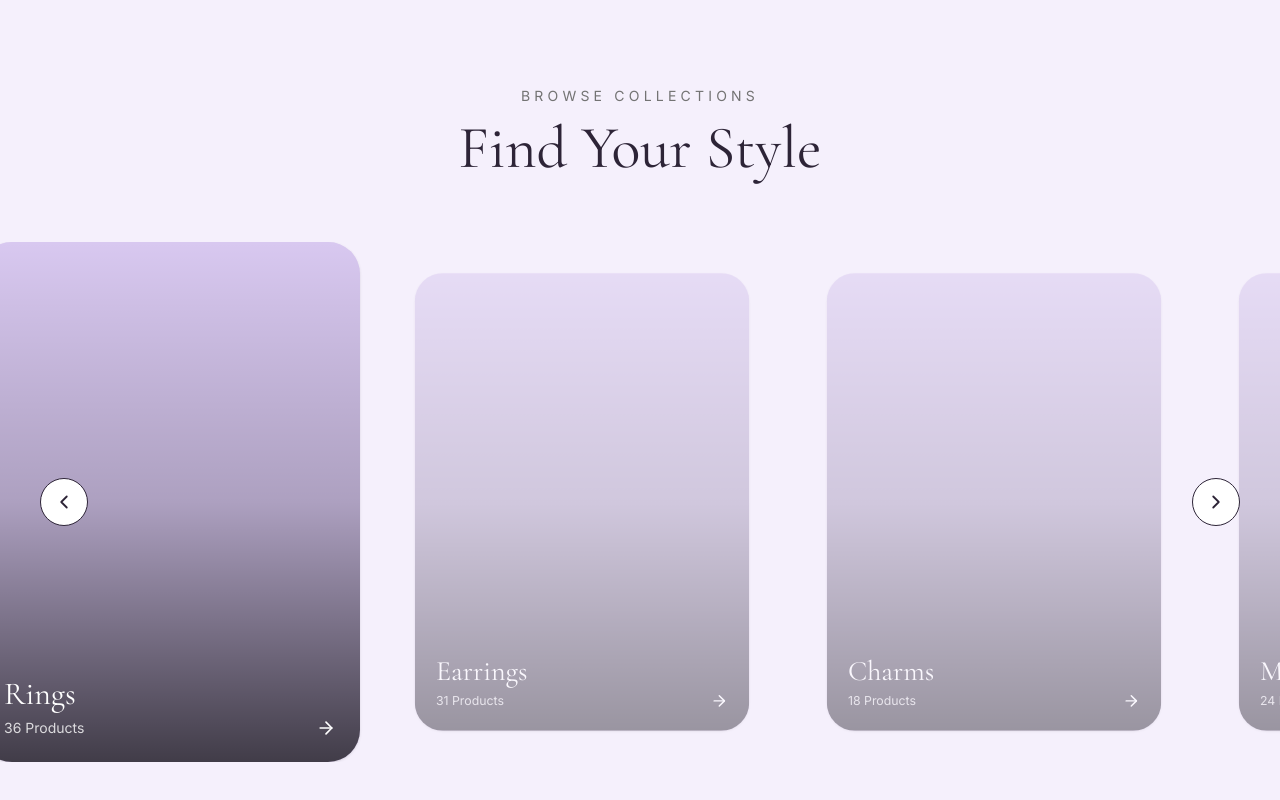
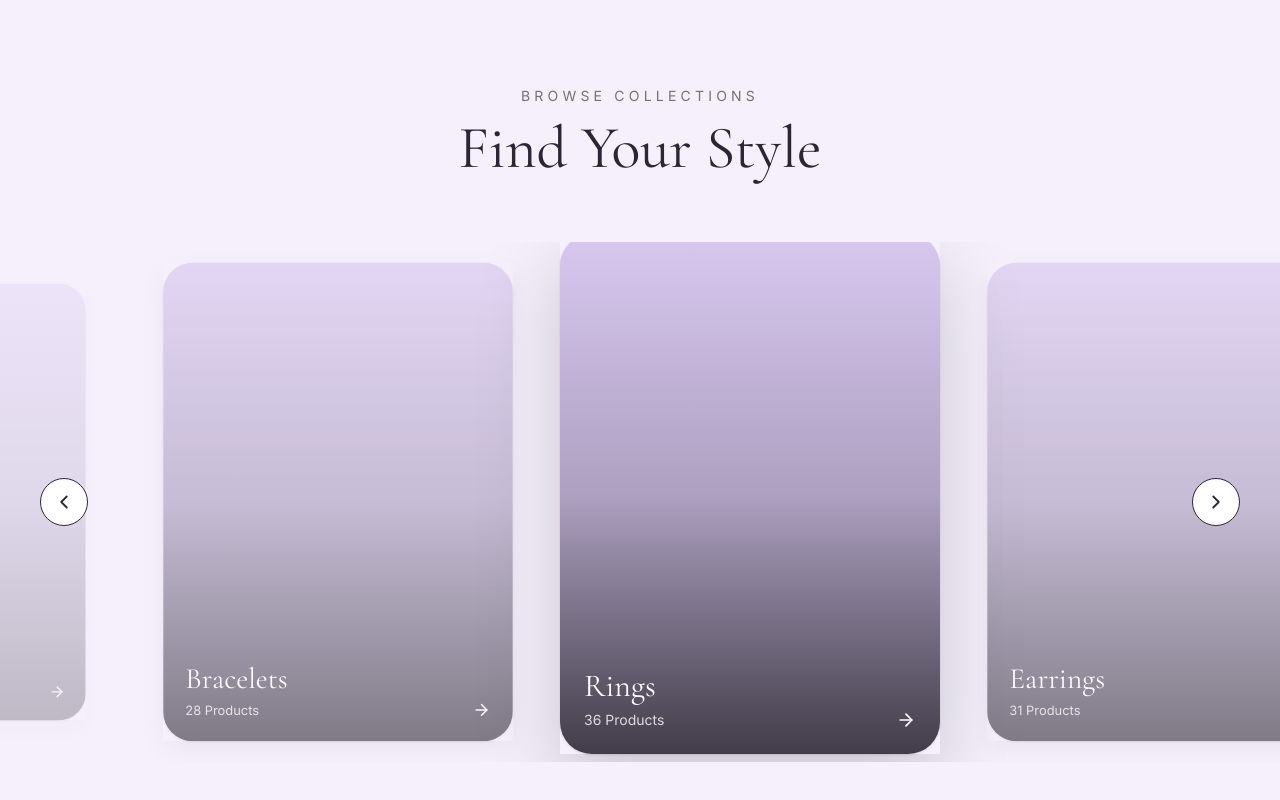
Before and after one commit to thepurplestudios/retail-interactive-experience, a Next.js app: page / in a window 1280 px wide. Shown: the part 1016-1816 px from the top of the page. Built offline with nearby package versions, Linux system fonts and the light colour scheme.

Commit message:
feat(categories): refine desktop carousel interactions

```diff
--- a/src/components/categories/layouts/DesktopLayout.tsx
+++ b/src/components/categories/layouts/DesktopLayout.tsx
@@ -16,12 +16,12 @@ export default function DesktopLayout() {
     DESKTOP_CATEGORY_LAYOUT.carousel.cardWidth +
     DESKTOP_CATEGORY_LAYOUT.carousel.gap;
 
-  const CENTER_OFFSET =
-    (DESKTOP_CATEGORY_LAYOUT.section.maxWidth -
-      DESKTOP_CATEGORY_LAYOUT.carousel.cardWidth) /
-    2;
+  const VIEWPORT_WIDTH = DESKTOP_CATEGORY_LAYOUT.section.maxWidth;
 
-  const translateX = CENTER_OFFSET - activeIndex * CARD_SPACE;
+  const translateX =
+    -(activeIndex * CARD_SPACE) +
+    (VIEWPORT_WIDTH - DESKTOP_CATEGORY_LAYOUT.carousel.cardWidth) / 2;
+
   return (
     <section
       className="
@@ -93,10 +93,11 @@ export default function DesktopLayout() {
           >
             <ChevronLeft size={22} />
           </button>
-          <div className="flex justify-center">
+          <div className="w-full overflow-hidden">
+            {" "}
             {/* Card */}
             <motion.div
-              className="flex items-center"
+              className="flex items-center will-change-transform"
               style={{
                 gap: DESKTOP_CATEGORY_LAYOUT.carousel.gap,
               }}
@@ -110,22 +111,39 @@ export default function DesktopLayout() {
                 mass: 0.9,
               }}
             >
-              {CATEGORIES.map((category, index) => (
-                <div
+              {CATEGORIES.map((category, index) => {
+                const distance = Math.abs(index - activeIndex);
+
+                const scale = distance === 0 ? 1 : distance === 1 ? 0.92 : 0.84;
+
+                const opacity =
+                  distance === 0 ? 1 : distance === 1 ? 0.65 : 0.3;
+
+                const zIndex = distance === 0 ? 30 : distance === 1 ? 20 : 10;
+
+                return (
+                  <motion.div
                     key={category.id}
-                  className={`
-                    shrink-0
-                    transition-all
-                    duration-500
-                    ${
-                      index === activeIndex
-                        ? "scale-100 opacity-100 z-10"
-                        : "scale-[0.88] opacity-50"
-                    }
-                    `}
+                    className="shrink-0"
                     style={{
                       width: DESKTOP_CATEGORY_LAYOUT.carousel.cardWidth,
                       height: DESKTOP_CATEGORY_LAYOUT.carousel.cardHeight,
+                      zIndex,
+                    }}
+                    animate={{
+                      scale,
+                      opacity,
+                      y: distance === 0 ? -8 : 0,
+                      boxShadow:
+                        distance === 0
+                          ? "0px 30px 80px rgba(0,0,0,0.18)"
+                          : "0px 10px 30px rgba(0,0,0,0.08)",
+                    }}
+                    transition={{
+                      type: "spring",
+                      stiffness: 180,
+                      damping: 24,
+                      mass: 0.9,
                     }}
                   >
                     <CategoryCard
@@ -134,8 +152,9 @@ export default function DesktopLayout() {
                       image=""
                       href={category.href}
                     />
-                </div>
-              ))}
+                  </motion.div>
+                );
+              })}
             </motion.div>
           </div>
           {/* Right */}
```
Lines whose indentation alone changed are shown as unchanged.
